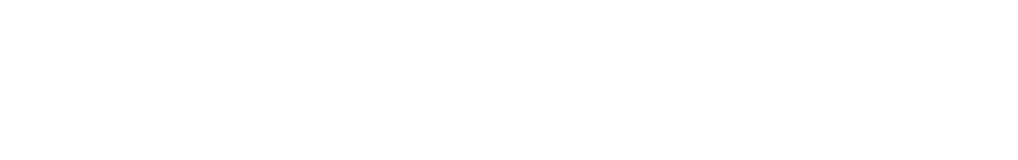
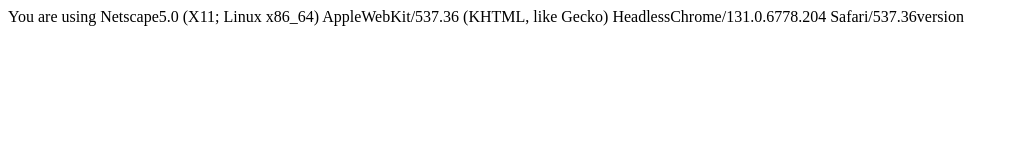
Before and after one commit to acciojob/browser-info-Deepak-Wagh-Project, a website: page main.html in a window 1280 px wide. Shown: the whole page, without its empty margins (0-1018 px from the left). Drawn offline with Linux system fonts and the light colour scheme.

Commit message:
created a submission

```diff
--- a/main.html
+++ b/main.html
@@ -8,6 +8,10 @@
 
 <body>
 	<!-- the entire body must be written by student -->
+	<div id="browser-info">
+
+
+	</div>
     <script type="text/javascript" src="./script.js">
 </script>
 
--- a/script.js
+++ b/script.js
@@ -1 +1,2 @@
-//your JS code here. If required.
+const container =document.getElementById("browser-info");
+container.innerText="You are using "+navigator.appName+navigator.appVersion+"version"
```
